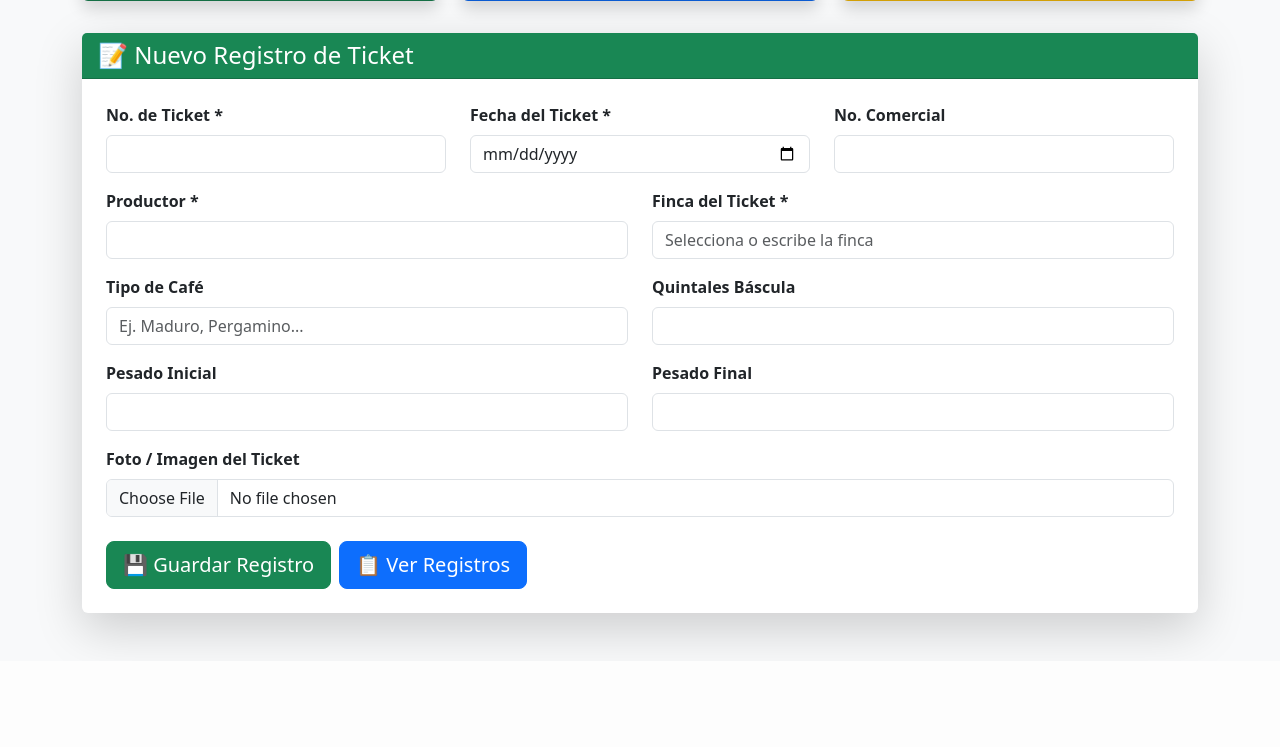
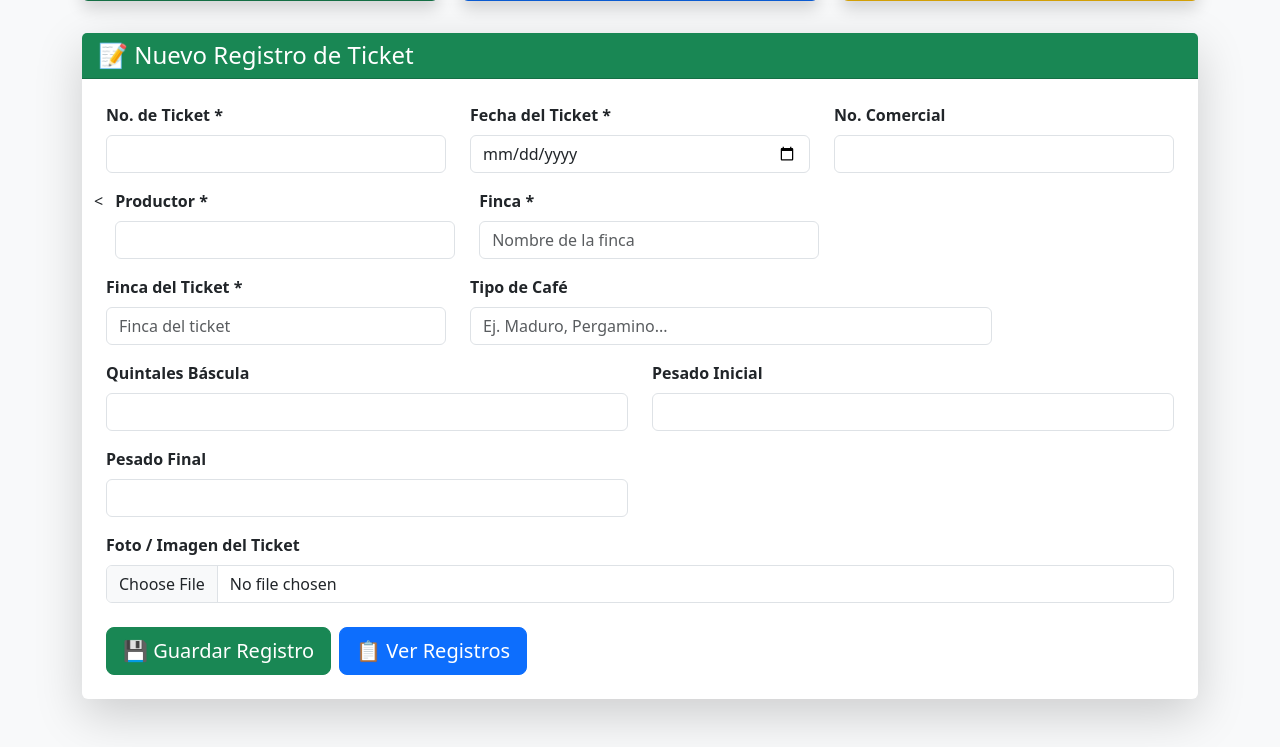
Before and after one commit to asiste-png/sistema-cafe, a Flask app: page / in a window 1280 px wide. Shown: the part 350-1097 px from the top of the page. Before the commit the page ends 1001 px from the top, so only its background shows below. Run offline with Flask 3, Linux system fonts and the light colour scheme; a user stored in the database is signed in; data that the repository does not hold is empty.

Commit message:
Agrega campo Finca y Finca del Ticket separados

```diff
--- a/app.py
+++ b/app.py
@@ -80,7 +80,7 @@ def inicio():
         pesado_final = request.form["pesado_final"]
         quintales_bascula = request.form["quintales_bascula"]
         fecha_ticket = request.form.get("fecha_ticket", "")
-
+        finca_ticket = request.form.get("finca_ticket", "")
         fecha_registro = datetime.now().strftime("%d/%m/%Y %H:%M")
         usuario_actual = session.get("usuario", "Desconocido")
 
@@ -101,6 +101,7 @@ def inicio():
             productor,
             numero_comercial,
             finca,
+            finca_ticket,
             tipo_cafe,
             pesado_inicial,
             pesado_final,
@@ -110,12 +111,13 @@ def inicio():
             fecha_ticket,
             creado_por
         )
-        VALUES (?, ?, ?, ?, ?, ?, ?, ?, ?, ?, ?, ?)
+        VALUES (?, ?, ?, ?, ?, ?, ?, ?, ?, ?, ?, ?, ?)
         """, (
             numero,
             productor,
             numero_comercial,
             finca,
+            finca_ticket,
             tipo_cafe,
             pesado_inicial,
             pesado_final,
@@ -174,6 +176,7 @@ def editar(id):
     if request.method == "POST":
         usuario_actual = session.get("usuario", "Desconocido")
         fecha_mod = datetime.now().strftime("%d/%m/%Y %H:%M")
+        finca_ticket = request.form.get("finca_ticket", "")
 
         cursor.execute("""
         UPDATE registros
@@ -182,6 +185,7 @@ def editar(id):
             productor=?,
             numero_comercial=?,
             finca=?,
+            finca_ticket=?,
             tipo_cafe=?,
             pesado_inicial=?,
             pesado_final=?,
@@ -196,6 +200,7 @@ def editar(id):
             request.form["productor"],
             request.form["numero_comercial"],
             request.form["finca"],
+            finca_ticket,
             request.form["tipo_cafe"],
             request.form["pesado_inicial"],
             request.form["pesado_final"],
--- a/templates/index.html
+++ b/templates/index.html
@@ -101,14 +101,19 @@
                         <input type="text" class="form-control" name="numero_comercial">
                     </div>
 
-                    <div class="col-md-6 mb-3">
+                    <<div class="col-md-4 mb-3">
                     <label class="form-label fw-bold">Productor *</label>
                     <input type="text" class="form-control" name="productor" required>
                 </div>
 
-                    <div class="col-md-6 mb-3">
+                <div class="col-md-4 mb-3">
+                    <label class="form-label fw-bold">Finca *</label>
+                    <input type="text" class="form-control" name="finca" list="lista_fincas" placeholder="Nombre de la finca" required>
+                </div>
+
+                <div class="col-md-4 mb-3">
                     <label class="form-label fw-bold">Finca del Ticket *</label>
-                        <input type="text" class="form-control" name="finca" list="lista_fincas" placeholder="Selecciona o escribe la finca" required>
+                    <input type="text" class="form-control" name="finca_ticket" list="lista_fincas" placeholder="Finca del ticket" required>
                     <datalist id="lista_fincas">
                         {% for f in fincas_existentes %}
                         <option value="{{ f }}">
--- a/templates/registros.html
+++ b/templates/registros.html
@@ -66,6 +66,7 @@
                         <th>Fecha Ticket</th>
                         <th>Productor</th>
                         <th>Finca</th>
+                        <th>Finca del Ticket</th>
                         <th>Tipo Café</th>
                         <th>Quintales</th>
                         <th>Imagen</th>
```
Also changed, not shown: templates/editar.html (+8 -3 lines), cafe.db. Lines whose indentation alone changed are shown as unchanged.
